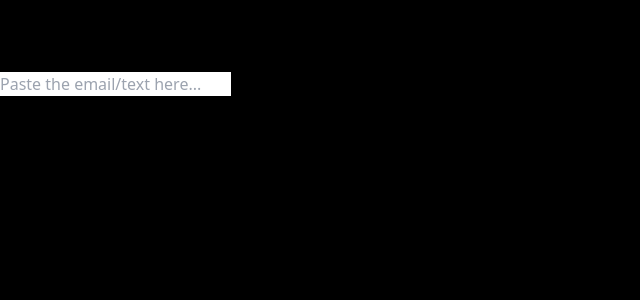
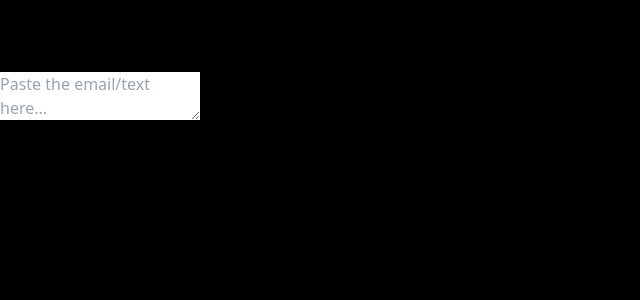
Before and after one commit to viv500/WatchDog, a React (Vite) app in the folder client/: page / in a window 1280 px wide. Both pictures are taken after a click on the button 451 px from the left and 68 px from the top of the page. Shown: the top 300 px of the page, without its empty margins (0-640 px from the left). Built offline with nearby package versions, Linux system fonts and the light colour scheme; a web font is replaced by a local one.

Commit message:
done done

```diff
--- a/client/src/AudioPage.jsx
+++ b/client/src/AudioPage.jsx
@@ -3,6 +3,16 @@
 import Visualizer from "./Visualizer";
 import axios from 'axios'
 import { motion } from "framer-motion";
+
+function translate(transcript, badWords) {
+  for (const badWord of badWords) {
+    transcript = transcript.replace(badWord, "<strong>" + badWord + "</strong>")
+  }
+
+  console.log(transcript)
+
+  return transcript
+}
 
 export default function AudioPage({setPage, page}) {
   const [paused, setPaused] = useState(false);
@@ -94,7 +104,7 @@
 
   return (
     <div className="text-white flex flex-col h-[calc(100vh-8rem)]">
-      <Navbar tagline={"suspicious"} setPage={setPage}></Navbar>
+      <Navbar freakiness={score} tagline={"suspicious"} setPage={setPage}></Navbar>
       <div className="w-full h-full flex justify-center items-center">
         <Visualizer activated={paused} score={Math.floor(Math.max(Math.min(score/100, 100), 0) * 100) / 100}></Visualizer>
       </div>
@@ -117,7 +127,9 @@
           repeat: Infinity,
         } : {}} className="w-full rounded-full h-1 bg-gray-800"></motion.div>
         <div id="interim"></div>
-        {fullTranscript}
+        <div dangerouslySetInnerHTML={{
+          __html: translate(fullTranscript, scamSentences),
+        }}></div>
       </div>
     </div>
   );
--- a/client/src/MessagePage.jsx
+++ b/client/src/MessagePage.jsx
@@ -2,11 +2,23 @@
 import axios from 'axios'
 import Navbar from './Navbar'
 
+function Spinner() {
+  return (
+    <div role="status">
+        <svg aria-hidden="true" className="w-8 h-8 text-gray-200 animate-spin dark:text-gray-600 fill-red-500" viewBox="0 0 100 101" fill="none" xmlns="http://www.w3.org/2000/svg">
+            <path d="M100 50.5908C100 78.2051 77.6142 100.591 50 100.591C22.3858 100.591 0 78.2051 0 50.5908C0 22.9766 22.3858 0.59082 50 0.59082C77.6142 0.59082 100 22.9766 100 50.5908ZM9.08144 50.5908C9.08144 73.1895 27.4013 91.5094 50 91.5094C72.5987 91.5094 90.9186 73.1895 90.9186 50.5908C90.9186 27.9921 72.5987 9.67226 50 9.67226C27.4013 9.67226 9.08144 27.9921 9.08144 50.5908Z" fill="currentColor"/>
+            <path d="M93.9676 39.0409C96.393 38.4038 97.8624 35.9116 97.0079 33.5539C95.2932 28.8227 92.871 24.3692 89.8167 20.348C85.8452 15.1192 80.8826 10.7238 75.2124 7.41289C69.5422 4.10194 63.2754 1.94025 56.7698 1.05124C51.7666 0.367541 46.6976 0.446843 41.7345 1.27873C39.2613 1.69328 37.813 4.19778 38.4501 6.62326C39.0873 9.04874 41.5694 10.4717 44.0505 10.1071C47.8511 9.54855 51.7191 9.52689 55.5402 10.0491C60.8642 10.7766 65.9928 12.5457 70.6331 15.2552C75.2735 17.9648 79.3347 21.5619 82.5849 25.841C84.9175 28.9121 86.7997 32.2913 88.1811 35.8758C89.083 38.2158 91.5421 39.6781 93.9676 39.0409Z" fill="currentFill"/>
+        </svg>
+        <span className="sr-only">Loading...</span>
+    </div>
+  )
+}
 
 export default function MessagePage({page, setPage}) {
     const [fullTranscript, setFullTranscript] = useState('')
     const [transcriptMarked, setTranscriptMarked] = useState(false)
     const [score, setScore] = useState(0)
+    const [submitted, setSubmitted] = useState(false)
 
     const sendData = async(transcript) => {
         try {
@@ -22,6 +34,7 @@
         }
     }
     const onSubmit = e => {
+        setSubmitted(true);
         e.preventDefault();
         if (!transcriptMarked && fullTranscript) {
             sendData(fullTranscript)
@@ -29,23 +42,21 @@
     }
   return (
     <div>
-        <Navbar tagline={"suspicious"} setPage={setPage}></Navbar>
+        <Navbar freakiness={score} tagline={"suspicious"} setPage={setPage}></Navbar>
         {/* INPUT ELEMENT FOR EMAIL/TEXT TRANSCRIPT */}
-        <form onSubmit={onSubmit}>
-            <div>
-                <input type="text" onChange={(e) => setFullTranscript(e.target.value)} placeholder='Paste the email/text here...' value={fullTranscript}/>
-                <button className='text-white'>Submit</button>
-            </div>
-        </form>
-        { /*  div for loading spinner*/ }
-        <div>
-
-        </div>
-        {/* div for score */}
-        <div>
-            <h3>{score}</h3>
-            <p>{fullTranscript}</p>
-        </div>
+        { !transcriptMarked ? (!submitted ?
+          <form onSubmit={onSubmit}>
+              <div className='flex gap-2'>
+                  <textarea type="text" className='' onChange={(e) => setFullTranscript(e.target.value)} placeholder='Paste the email/text here...' value={fullTranscript}/>
+                  <button className='bg-red-500 h-fit rounded-md p-2 text-white'>Submit</button>
+              </div>
+          </form> :
+          <Spinner></Spinner>
+        ) :
+          <div className='text-white' dangerouslySetInnerHTML={{
+            __html: fullTranscript,
+          }}></div>
+        }
     </div>
   )
 }
--- a/client/src/index.css
+++ b/client/src/index.css
@@ -1,5 +1,15 @@
 body {
     background-color: black !important;
+}
+
+strong {
+  font-family: "Inter", sans-serif;
+  font-optical-sizing: auto;
+  font-weight: 600;
+  font-style: normal;
+  font-variation-settings:
+    "slnt" 0;
+  color: #ff4747;
 }
 
 .inter-400 {
```
Also changed, not shown: 2 other files (tests, documents, lock files or other folders).
